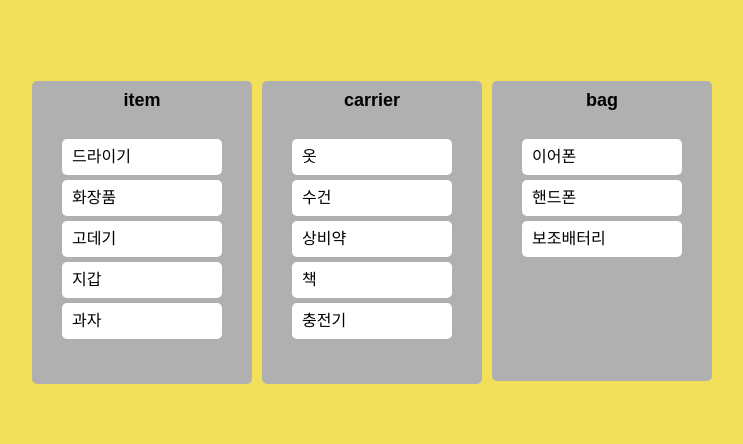
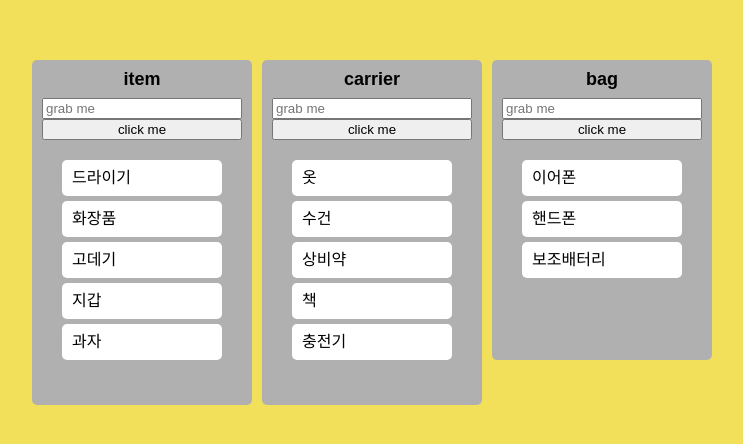
Before and after one commit to Wholesome-Gee/study_react-checklist, a React (Create React App) app: page / in a window 1280 px wide. Shown: the part 168-612 px from the top of the page, without its empty margins (268-1011 px from the left). Built offline with nearby package versions, Linux system fonts and the light colour scheme.

Commit message:
#7.13
1. useRef()를 사용하여 특정 html요소에 대한 접근과 불필요한 재렌더링을 막기

```diff
--- a/src/components/DroppableBoard.tsx
+++ b/src/components/DroppableBoard.tsx
@@ -1,6 +1,7 @@
 import styled from "styled-components";
 import DraggableCard from "./DraggableCard";
 import { Droppable } from "react-beautiful-dnd";
+import { useRef } from "react";
 
 const Wrapper = styled.div`
   width: 300px;
@@ -41,9 +42,22 @@
   boardId:string
 }
 function DroppableBoard({items,boardId}:IDroppableBoard) {
+  const inputRef = useRef<HTMLInputElement>(null)  // useRef()는 특정 html 요소의 불필요한 재렌더링을 막아줌과 동시에 html 요소에 접근이 가능하다. 접근할 input에 ref={inputRef}  #7.13
+  function onClick() {
+    inputRef.current?.focus();  // inputRef.current에는 html요소에 대한 정보가 들어있다.  #7.13
+    setTimeout(() => {
+      inputRef.current?.blur();
+    }, 5000);
+  }
+  /*
+
+
+  */
   return(
     <Wrapper>
       <Title>{boardId}</Title>
+      <input ref={inputRef} placeholder="grab me" />
+      <button onClick={onClick}>click me</button>
       <Droppable droppableId={boardId} isDropDisabled={false}>
         {(provided,snapshot)=>(
           <Area draggingFromThisWith={Boolean(snapshot.draggingFromThisWith)} isDraggingOver={snapshot.isDraggingOver} ref={provided.innerRef}{...provided.droppableProps}>
```
Also changed, not shown: 1 other file (tests, documents, lock files or other folders).
